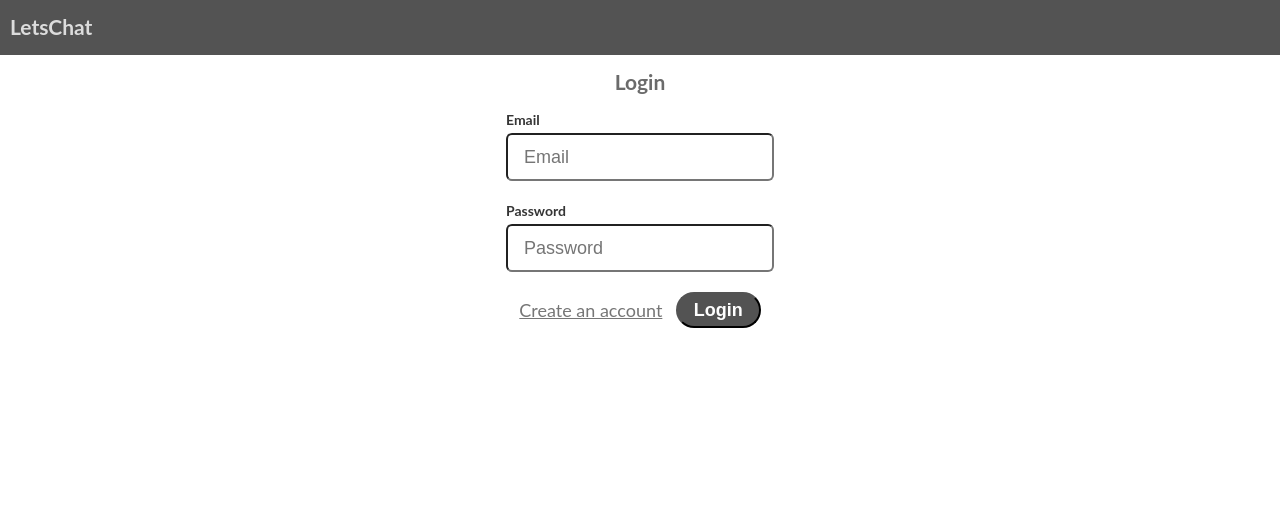
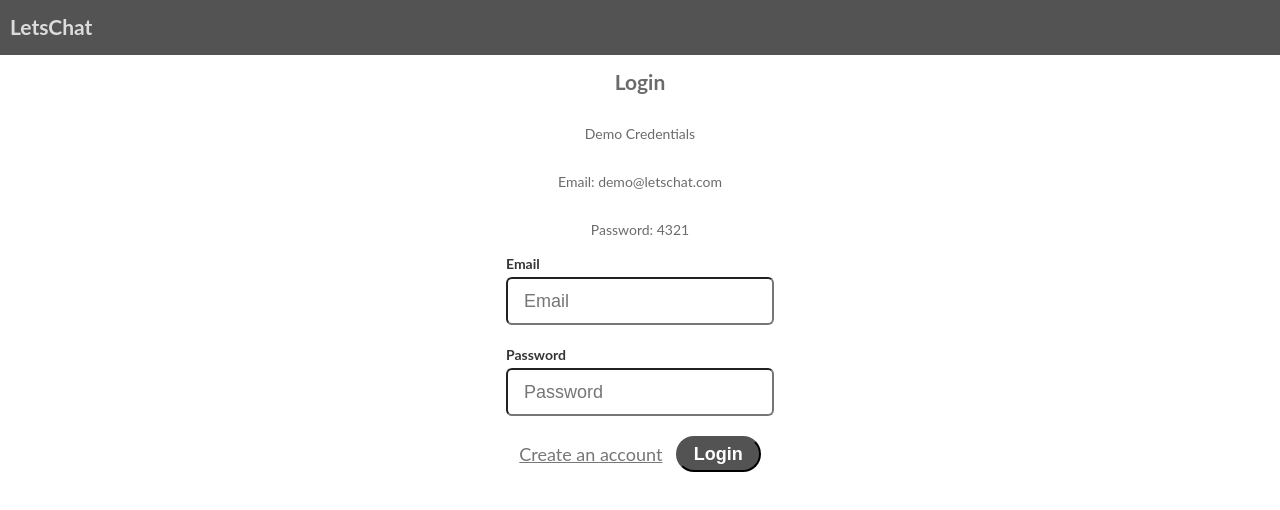
Before and after one commit to ap104826/lets-chat, a React (Create React App) app: page /login in a window 1280 px wide. Shown: the top 510 px of the page. Built offline with nearby package versions, Linux system fonts and the light colour scheme; no server answers.

Commit message:
adds demo credentials to login page

```diff
--- a/src/Login.js
+++ b/src/Login.js
@@ -58,6 +58,9 @@
 
                 <div className="sign-up-form__container">
                     <h2>Login</h2>
+                    <p>Demo Credentials</p>
+                    <p>Email: demo@letschat.com</p>
+                    <p>Password: 4321</p>
                     <form className="sign-up-form__form" onSubmit={(e) => this.handleSubmit(e)}>
                         <div className="sign-up-form__field">
                             <label className="sign-up-form__label" htmlFor="Email">Email</label>
```
